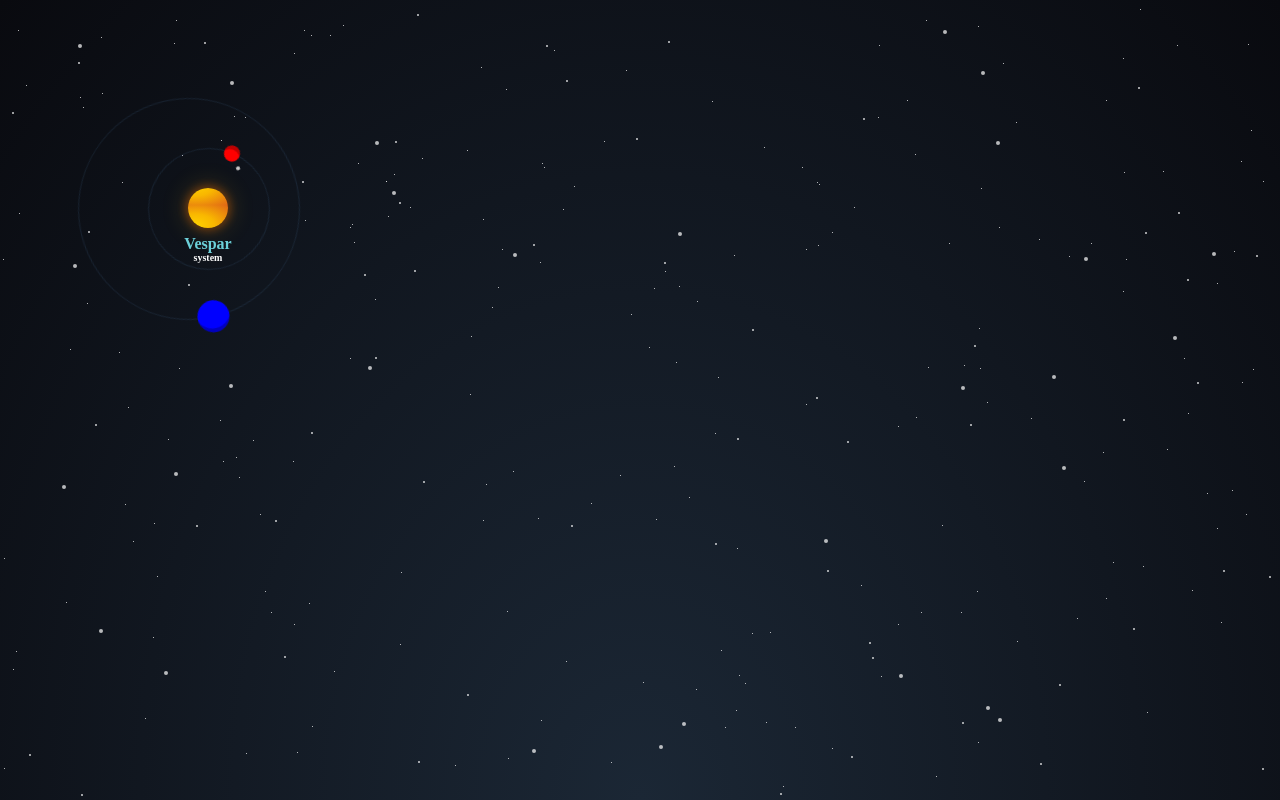
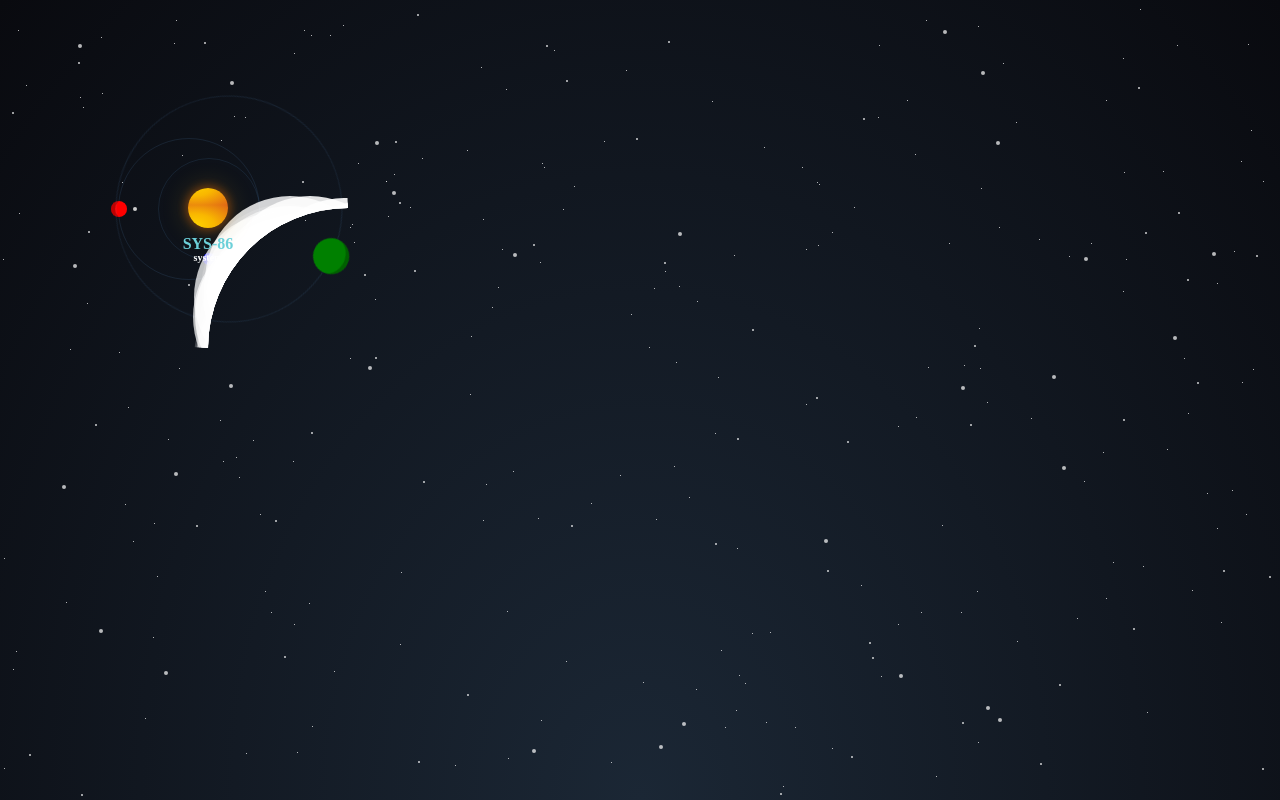
Before and after one commit to ghalex/space-odyssey, a Vue app: page / in a window 1280 px wide. Built offline with nearby package versions, Linux system fonts and the light colour scheme; a web font is replaced by a local one.

Commit message:
Add asteroids

```diff
--- a/src/App.vue
+++ b/src/App.vue
@@ -2,7 +2,13 @@
   <div>
     <BgStars />
     <div class="map">
-      <System name="Vesper" />
+      <System
+        :planets="[
+          { orbit: 100, hasSattelite: false, radius: 6, speed: 3 },
+          { orbit: 140, hasSattelite: true, color: 'red', offset: { x: -20 } },
+          { orbit: 225, radius: 18, color: 'green', offset: { x: 20 }, speed: 11 }
+        ]"
+      />
     </div>
   </div>
 </template>
--- /dev/null
+++ b/src/components/Asteroids/index.vue
@@ -0,0 +1,78 @@
+<template>
+  <div
+    class="asteroids-container"
+    :style="{
+      top: offset.y + 'px',
+      left: offset.x + 'px',
+      width: radius * 2 + 'px',
+      height: radius * 2 + 'px'
+    }"
+  >
+    <div class="asteroids-orbit">
+      <div
+        class="asteroids"
+        :style="{
+          width: radius * 2 + 'px',
+          height: radius * 2 + 'px',
+          ...starsCSS
+        }"
+      ></div>
+    </div>
+  </div>
+</template>
+
+<script lang="ts">
+import { useStars } from '@/hooks'
+import { defineComponent } from 'vue'
+
+export default defineComponent({
+  name: 'Asteroids',
+  props: {
+    radius: {
+      type: Number,
+      default: 140
+    },
+    offset: {
+      type: Object,
+      default: () => {
+        return { x: 0, y: 0 }
+      }
+    },
+    stars: {
+      type: Number,
+      default: 600
+    }
+  },
+  setup(p) {
+    const starsCSS = useStars(p.stars, p.radius * 2, -p.radius / 2, -p.radius * 0.393)
+    return { starsCSS }
+  }
+})
+</script>
+
+<style lang="scss" scoped>
+@use '@/assets/scss/_mixins' as m;
+
+.asteroids-container {
+  position: absolute;
+  transform: translate(-50%, -50%);
+  overflow: hidden;
+
+  @include m.round;
+}
+
+.asteroids-orbit {
+  width: 100%;
+  height: 100%;
+  @include m.round;
+}
+
+.asteroids {
+  left: 50%;
+  top: 50%;
+  position: absolute;
+  background: transparent;
+
+  @include m.round;
+}
+</style>
--- a/src/components/Planet/index.vue
+++ b/src/components/Planet/index.vue
@@ -42,7 +42,7 @@ export default defineComponent({
     },
     speed: {
       type: Number,
-      default: 4
+      default: 6
     },
     color: {
       type: String,
@@ -83,7 +83,6 @@ export default defineComponent({
   width: 100%;
   height: 100%;
   border: 1px solid rgba(102, 166, 229, 0.12);
-  z-index: 2;
 
   @include m.round;
   @include m.orbit {
--- a/src/components/System/index.vue
+++ b/src/components/System/index.vue
@@ -1,12 +1,21 @@
 <template>
   <div class="system">
     <div class="system-shapes">
-      <Planet :orbit="120" :radius="8" :speed="8" color="red" hasSattelite />
-      <Planet :orbit="220" :radius="16" :speed="14" :offset="{ x: -20, y: 0 }" />
+      <Planet
+        v-for="(p, i) in planets"
+        :key="i"
+        :orbit="p.orbit"
+        :radius="p.radius"
+        :speed="p.speed"
+        :color="p.color"
+        :offset="p.offset"
+        :hasSattelite="p.hasSattelite"
+      />
+      <Asteroids />
       <Sun />
     </div>
     <div class="system-info">
-      <h1>Vespar</h1>
+      <h1>{{ name }}</h1>
       <h2>system</h2>
     </div>
   </div>
@@ -17,11 +26,21 @@ import { defineComponent } from 'vue'
 
 import Sun from '../Sun/index.vue'
 import Planet from '../Planet/index.vue'
+import Asteroids from '../Asteroids/index.vue'
 
 export default defineComponent({
   name: 'System',
-  props: {},
-  components: { Sun, Planet },
+  props: {
+    name: {
+      type: String,
+      default: () => 'SYS-' + (Math.floor(Math.random() * 100) + 1)
+    },
+    planets: {
+      type: Array,
+      default: () => []
+    }
+  },
+  components: { Sun, Planet, Asteroids },
   setup(p) {
     return {}
   }
@@ -51,6 +70,7 @@ export default defineComponent({
     color: #fff;
     margin-top: 0.5rem;
     user-select: none;
+    white-space: nowrap;
 
     h1 {
       color: vars.$primary-color;
--- a/src/hooks/index.ts
+++ b/src/hooks/index.ts
@@ -1 +1,2 @@
 export { default as useSize } from './useSize'
+export { default as useStars } from './useStars'
--- /dev/null
+++ b/src/hooks/useStars.ts
@@ -0,0 +1,20 @@
+function random(max: number, min = 0) {
+  return Math.floor(Math.random() * max + min)
+}
+
+export default (stars: number, maxArea = 100, minArea = 0, starSize = 0) => {
+  let result = `${minArea + random(maxArea)}px ${
+    minArea + random(maxArea)
+  }px 0 ${starSize}px rgba(255, 255, 255, ${Math.random().toFixed(3)})`
+
+  for (let i = 0; i < stars; i++) {
+    const x = `${minArea + random(maxArea)}px`
+    const y = `${minArea + random(maxArea)}px`
+
+    result = `${result}, ${x} ${y} 0 ${starSize}px rgba(255, 255, 255, ${Math.random().toFixed(3)})`
+  }
+
+  return {
+    boxShadow: result
+  }
+}
```
